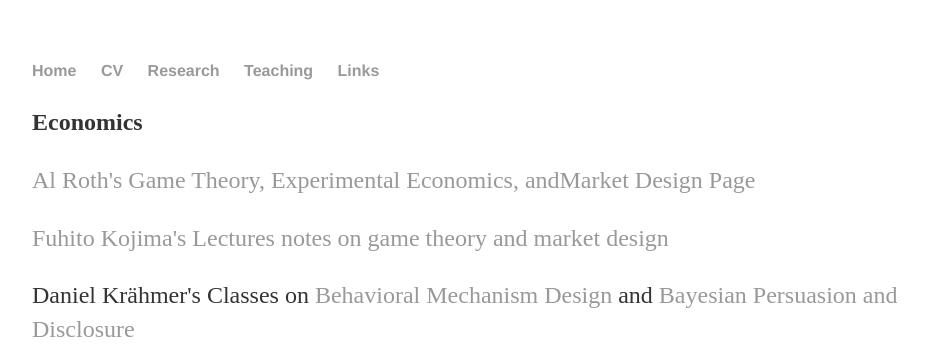
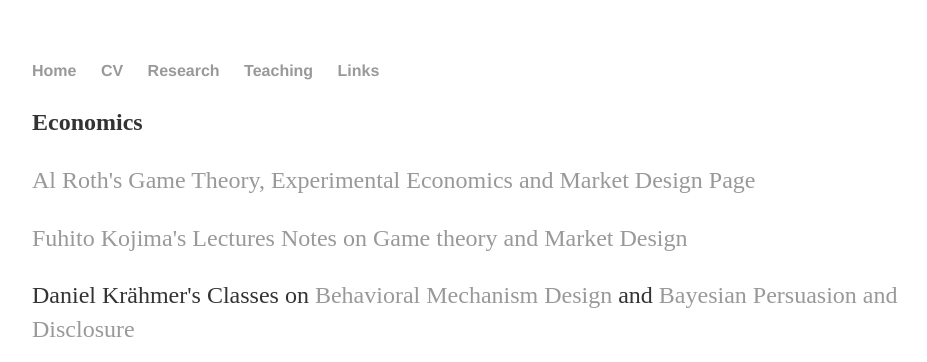
Before and after one commit to zlchurch/zlchurch.github.io, a Jekyll site: the page built from Links/README.md, in a window 1280 px wide and 900 px high. Shown: the top 362 px of the window, without its empty margins (160-1087 px from the left). Built offline with Jekyll 4.4.1, drawn with Linux system fonts in a browser that asks for light colours; our own code applies the rules of GitHub Pages for plain Markdown files; some of the changed lines change nothing that is shown; some of the changed text lies outside the part shown.

Commit message:
no message

```diff
--- a/Links/README.md
+++ b/Links/README.md
@@ -1,8 +1,8 @@
 **Economics**
 
-[Al Roth&#39;s Game Theory, Experimental Economics, and](http://web.stanford.edu/~alroth/alroth.html)[Market Design Page](http://web.stanford.edu/~alroth/alroth.html)
+[Al Roth&#39;s Game Theory, Experimental Economics and Market Design Page](http://web.stanford.edu/~alroth/alroth.html)
 
-[Fuhito Kojima&#39;s Lectures notes on game theory and market design](https://sites.google.com/site/fuhitokojimaeconomics/Fuhito-Kojima)
+[Fuhito Kojima&#39;s Lectures Notes on Game theory and Market Design](https://sites.google.com/site/fuhitokojimaeconomics/Fuhito-Kojima)
 
 Daniel Krähmer&#39;s Classes on [Behavioral Mechanism Design](http://www.wiwi.uni-bonn.de/kraehmer/Lehre/TopicsSS14/TopicsSS14.html) and [Bayesian Persuasion and Disclosure](http://www.wiwi.uni-bonn.de/kraehmer/Lehre/TopicsWS14-15/TopicsWS14-15.html)
 
--- a/_layouts/default.html
+++ b/_layouts/default.html
@@ -27,7 +27,7 @@
   <footer>
    <ul>
 
-   <li><a href="http://haihan.github.io/">haihan.github.io</a></li>
+   <li>Ye should know that truth, and the truth should set you free.</li>
    </ul>
   </footer>
   </body>
```
Also changed, not shown: Teaching/README.md (+1 -0 lines).
